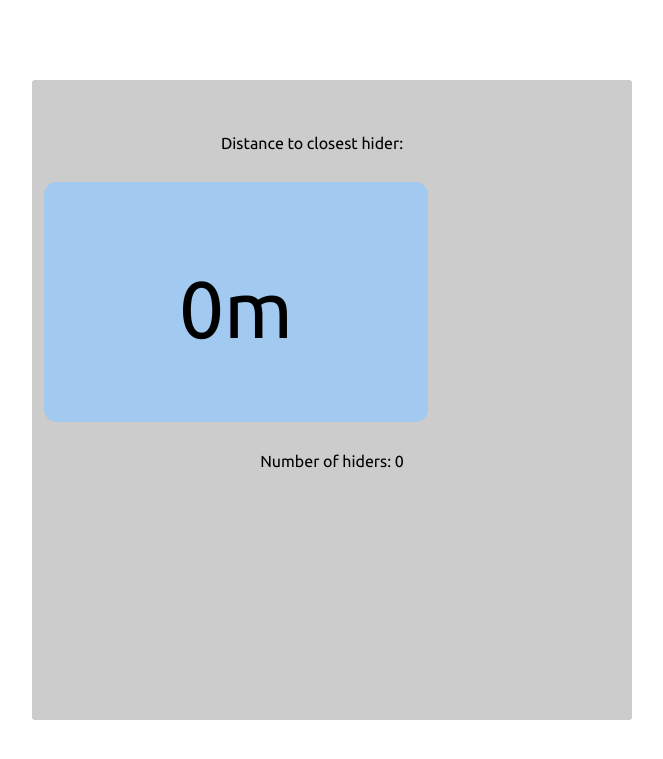
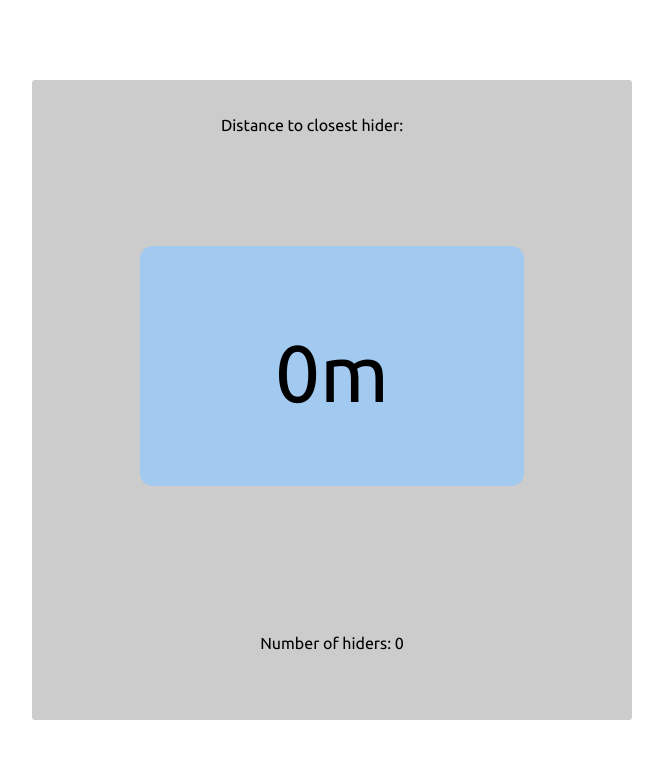
Before and after one commit to antoni-g/hide, a PHP site: page /seeker.html in a window 1280 px wide. Shown: the top 759 px of the page, without its empty margins (308-971 px from the left). Run offline with PHP 8.4, Linux system fonts and the light colour scheme; some libraries are stand-ins or nearby versions.

Commit message:
adjusting seeker

```diff
--- a/resources.css
+++ b/resources.css
@@ -8,7 +8,7 @@ input[type=button] {
      font-size: 1em;
  }
 
-#distance{
+.distance{
   margin: 12px;
   width: 30vw;
   height: 20vh;
@@ -34,10 +34,12 @@ input[type=button] {
   height: 80vh;
   background-color: #ccc;
   border-radius: 3px;
+  justify-content: center;
+  align-items: center;
 }
 
 .inside {
-	display: inline;
+	display: inline-block;
 	text-align: center;
 	top: 100px;
     min-height: 500px;
@@ -82,7 +84,7 @@ input[type=button] {
 	font-size: 1.5em;
 	height: 10vh;
   text-align: center;
-  width: 18vw;
+  width: 24vw;
   border-radius:1vh;
   background: #fff;
 
--- a/seeker.html
+++ b/seeker.html
@@ -28,14 +28,12 @@
   <body>
     <div class='center-div'>
       <br>
-      <br>
-      <br>
-      <div  id="explanation">
+      <br>      <div  id="explanation">
         Distance to closest hider:
       </div>
-      <br>
-      <div class="distance" id="distance">0m</div>
-      <br>
+      <div class="inside">
+        <div class="distance" id="distance">0m</div>
+      </div>
       <div  id="players">
         Number of hiders: 0
       </div>
```
